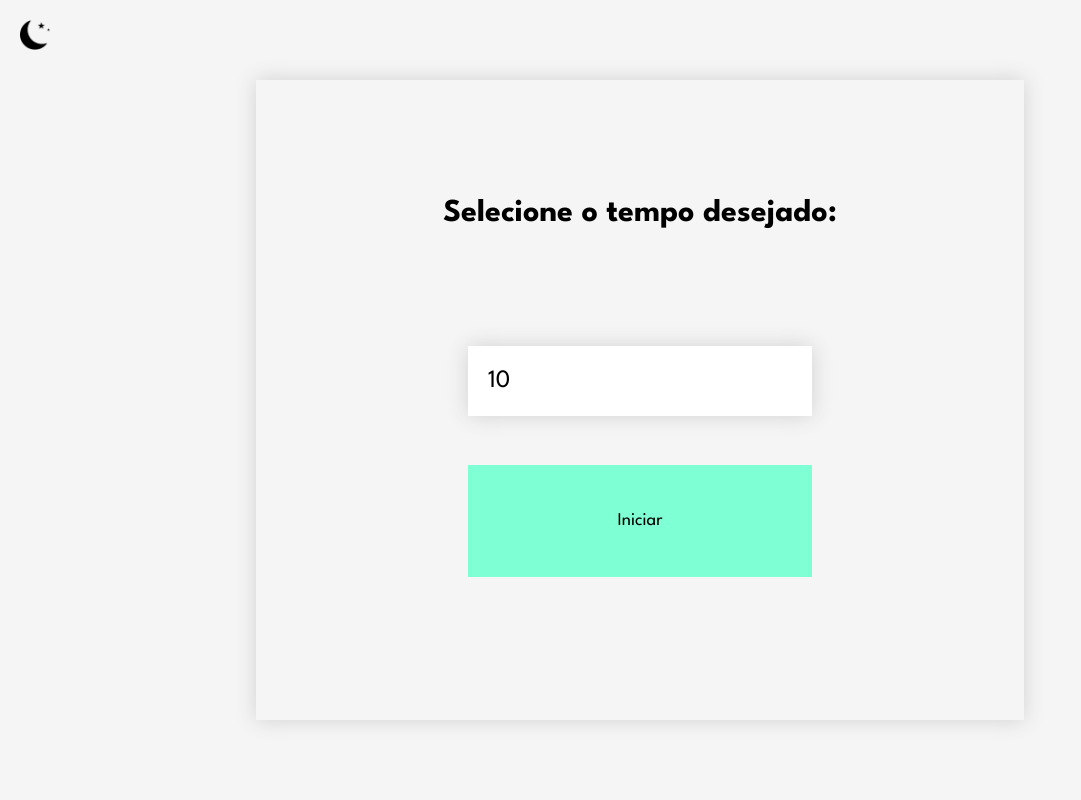
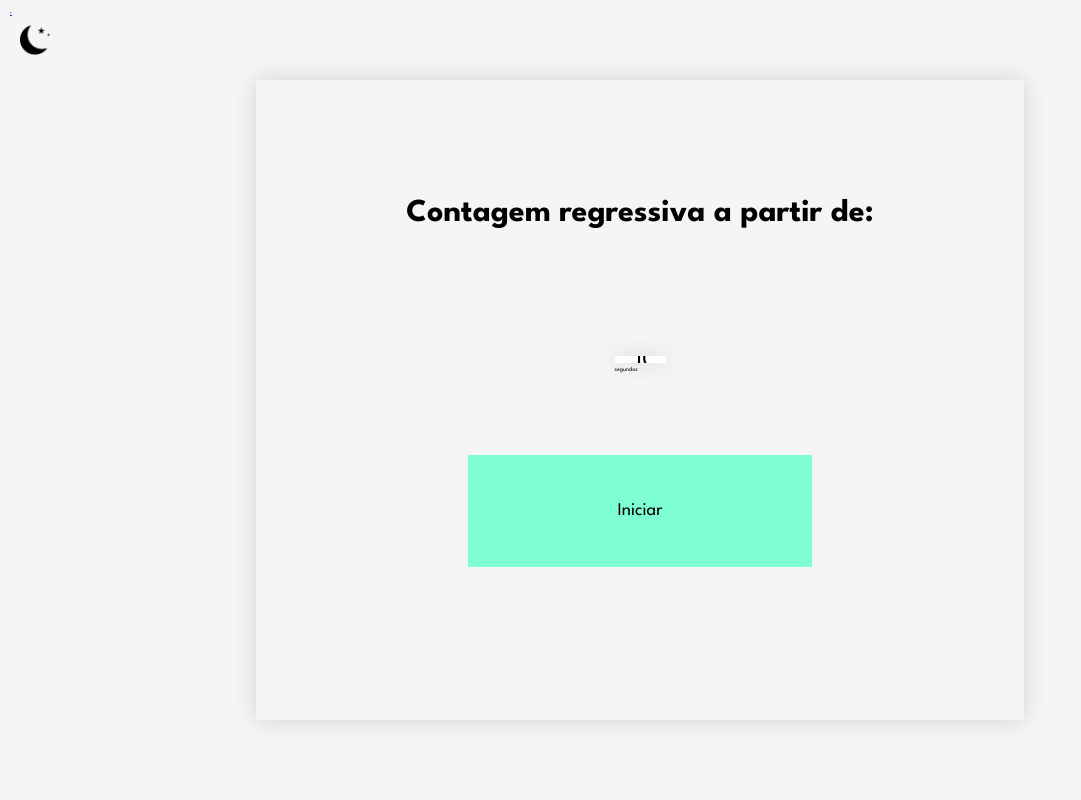
Before and after one commit to danideoliveira/treino-de-digitacao, a Node server app: page /timer-settings in a window 1280 px wide. Shown: the whole page, without its empty margins (0-1081 px from the left). Run offline with Node 20, Linux system fonts and the light colour scheme; some libraries are stand-ins or nearby versions.

Commit message:
Adicionando back button

```diff
--- a/src/views/timerMode.ejs
+++ b/src/views/timerMode.ejs
@@ -9,6 +9,9 @@
 </head>
 <body>
     <section class="dark-mode">
+        <section class="section-back-button">
+            <a href="/timer-settings">&#8249;</a>
+        </section>
         <button class="btn-dark-mode">
             <img src="assets/img/moon_icon.png" alt="Lua icon">
         </button>
--- a/src/views/timerSettings.ejs
+++ b/src/views/timerSettings.ejs
@@ -8,7 +8,11 @@
     <link rel="stylesheet" href="assets/css/style.css">
 </head>
 <body>
+
     <section class="dark-mode">
+        <section class="section-back-button">
+            <a href="/">&#8249;</a>
+        </section>
         <button class="btn-dark-mode">
             <img src="assets/img/moon_icon.png" alt="Lua icon">
         </button>
@@ -16,11 +20,14 @@
 
     <section class="container-timer-settings">
         <div class="box-timer-settings">
-            <h1 class="title-timer-settings">Selecione o tempo desejado:</h1>
+            <h1 class="title-timer-settings">Contagem regressiva a partir de:</h1>
 
             <div class="div-form-timer-settings">
                 <form action="/timer-mode" method="POST">
-                    <input type="number" name="time" max="90" min="10" value="10" required>
+                    <div class="div-selected-time">
+                        <input type="number" name="time" max="90" min="5" value="10" required>
+                        <p>segundos</p>
+                    </div>
                     <button>Iniciar</button>
                 </form>
             </div>
--- a/src/views/trainingMode.ejs
+++ b/src/views/trainingMode.ejs
@@ -9,6 +9,9 @@
 </head>
 <body>
     <section class="dark-mode">
+        <section class="section-back-button">
+            <a href="/">&#8249;</a>
+        </section>
         <button class="btn-dark-mode">
             <img src="assets/img/moon_icon.png" alt="Lua icon">
         </button>
```
